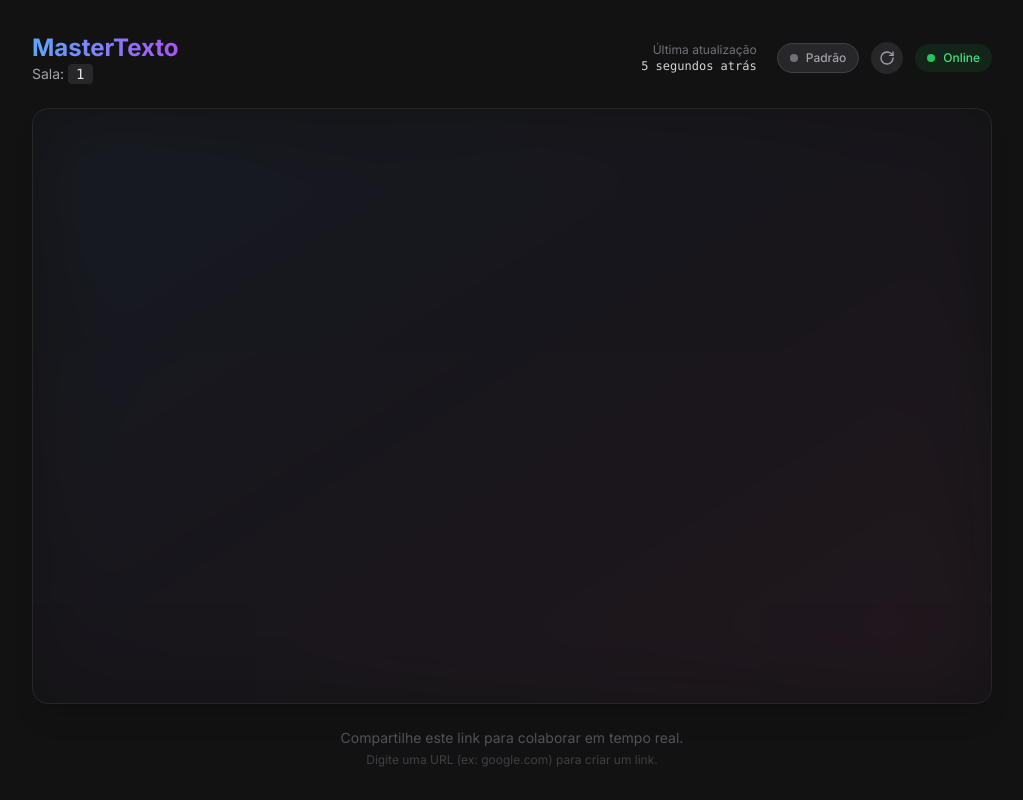
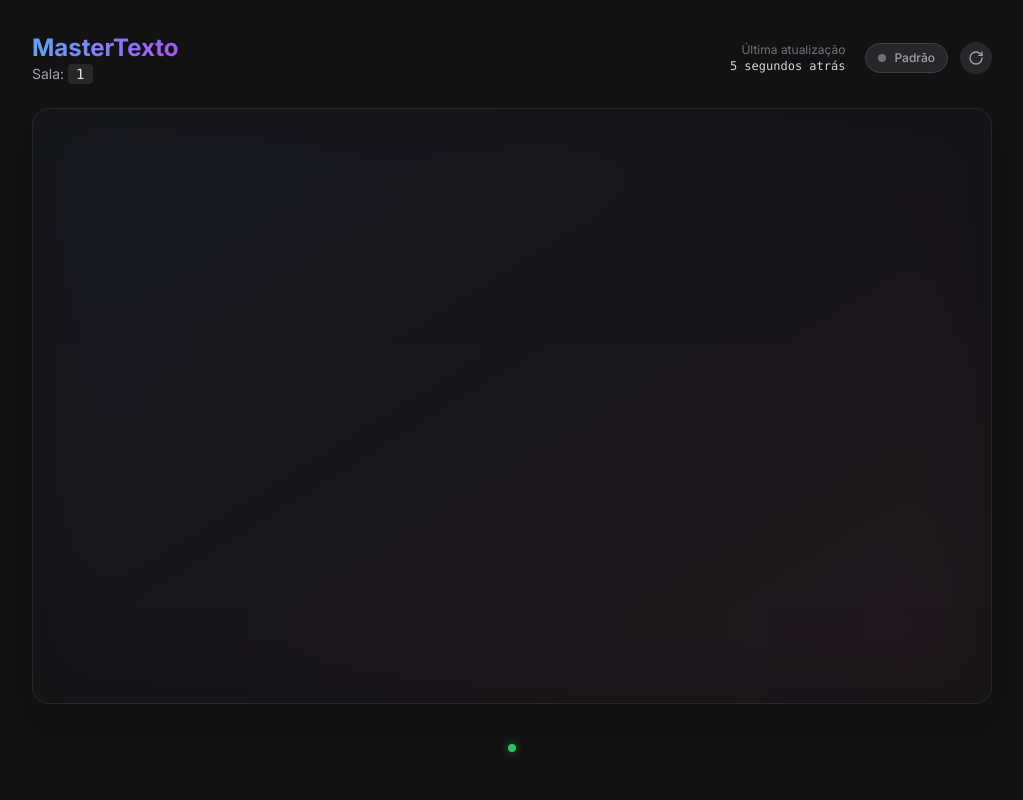
Before and after one commit to bicuda/MasterTexto, a React (Vite) app in the folder frontend/: page /1 in a window 1280 px wide. Shown: the whole page, without its empty margins (128-1151 px from the left). Built offline with nearby package versions, Linux system fonts and the light colour scheme; no server answers.

Commit message:
UI Polish: Move online status to minimal footer

```diff
--- a/frontend/src/components/Editor.tsx
+++ b/frontend/src/components/Editor.tsx
@@ -268,13 +268,7 @@ export const Editor = () => {
                         <RotateCw size={16} />
                     </button>
 
-                    <div className={cn(
-                        "flex items-center gap-2 px-3 py-1.5 rounded-full text-xs font-medium transition-colors",
-                        isConnected ? "bg-green-500/10 text-green-400" : "bg-red-500/10 text-red-400"
-                    )}>
-                        <div className={cn("w-2 h-2 rounded-full", isConnected ? "bg-green-500" : "bg-red-500")} />
-                        {isConnected ? "Online" : "Conectando..."}
-                    </div>
+
 
                     <AnimatePresence>
                         {isSaving && (
@@ -312,10 +306,17 @@ export const Editor = () => {
                 initial={{ opacity: 0 }}
                 animate={{ opacity: 1 }}
                 transition={{ delay: 0.2 }}
-                className="mt-6 text-center text-zinc-600 text-sm"
+                className="mt-6 flex justify-center py-4"
             >
-                <p>Compartilhe este link para colaborar em tempo real.</p>
-                <p className="text-xs mt-1 text-zinc-700">Digite uma URL (ex: google.com) para criar um link.</p>
+                <div
+                    className={cn(
+                        "w-2 h-2 rounded-full transition-all duration-500",
+                        isConnected
+                            ? "bg-green-500 shadow-[0_0_10px_rgba(34,197,94,0.5)]"
+                            : "bg-red-500 shadow-[0_0_10px_rgba(239,68,68,0.5)]"
+                    )}
+                    title={isConnected ? "Online" : "Desconectado"}
+                />
             </motion.footer>
 
             {/* Safety Warning Modal */}
```
